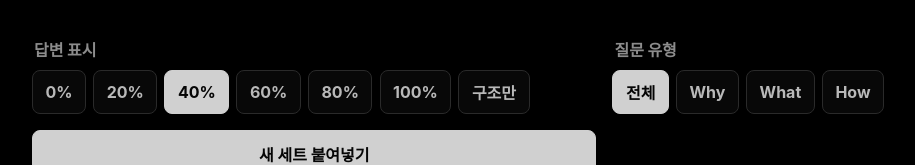
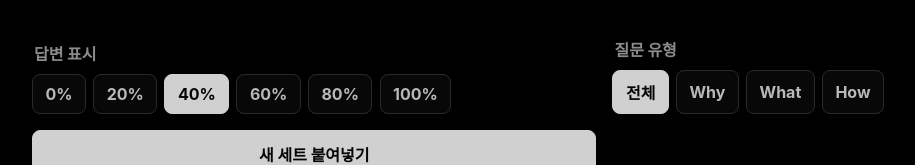
Before and after one commit to ckleenok/interview-recall-trainer, a React (Vite) app: page / in a window 1280 px wide. Shown: the part 304-469 px from the top of the page, without its empty margins (182-1097 px from the left). Built offline with nearby package versions, Linux system fonts and the light colour scheme.

Commit message:
Remove structure-only display option

```diff
--- a/public/sw.js
+++ b/public/sw.js
@@ -1,4 +1,4 @@
-const CACHE_NAME = "interview-recall-trainer-v7";
+const CACHE_NAME = "interview-recall-trainer-v8";
 const APP_SHELL = ["/", "/index.html", "/manifest.webmanifest", "/icons/icon-192.svg", "/icons/icon-512.svg"];
 
 self.addEventListener("install", (event) => {
--- a/src/components/BlankRatioSelector.tsx
+++ b/src/components/BlankRatioSelector.tsx
@@ -2,17 +2,13 @@ const RATIOS = [0, 20, 40, 60, 80, 100];
 
 interface BlankRatioSelectorProps {
   value: number;
-  displayMode: "cloze" | "structure";
   onChange: (value: number) => void;
-  onStructureOnly: () => void;
   compact?: boolean;
 }
 
 export function BlankRatioSelector({
   value,
-  displayMode,
   onChange,
-  onStructureOnly,
   compact = false,
 }: BlankRatioSelectorProps) {
   return (
@@ -21,23 +17,15 @@ export function BlankRatioSelector({
       <div className="ratioOptions">
         {RATIOS.map((ratio) => (
           <button
-            className={displayMode === "cloze" && ratio === value ? "ratioButton active" : "ratioButton"}
+            className={ratio === value ? "ratioButton active" : "ratioButton"}
             key={ratio}
             type="button"
-            aria-pressed={displayMode === "cloze" && ratio === value}
+            aria-pressed={ratio === value}
             onClick={() => onChange(ratio)}
           >
             {ratio}%
           </button>
         ))}
-        <button
-          className={displayMode === "structure" ? "ratioButton active" : "ratioButton"}
-          type="button"
-          aria-pressed={displayMode === "structure"}
-          onClick={onStructureOnly}
-        >
-          구조만
-        </button>
       </div>
     </fieldset>
   );
--- a/src/components/ClozeAnswer.tsx
+++ b/src/components/ClozeAnswer.tsx
@@ -6,7 +6,6 @@ interface ClozeAnswerProps {
   answerParts: StructuredAnswerPart[];
   hiddenTargetsByPart: ClozeTarget[][];
   blankRatio: number;
-  structureOnly: boolean;
   revealToken: number;
   hideToken: number;
 }
@@ -15,7 +14,6 @@ export function ClozeAnswer({
   answerParts,
   hiddenTargetsByPart,
   blankRatio,
-  structureOnly,
   revealToken,
   hideToken,
 }: ClozeAnswerProps) {
@@ -40,7 +38,7 @@ export function ClozeAnswer({
 
   useEffect(() => {
     setRevealed(new Set());
-  }, [answerParts, blankRatio, hiddenTargetsByPart, structureOnly]);
+  }, [answerParts, blankRatio, hiddenTargetsByPart]);
 
   useEffect(() => {
     setRevealed(new Set(allKeys));
@@ -65,10 +63,6 @@ export function ClozeAnswer({
       <div className="answerParts">
         {segmentedParts.map((part, partIndex) => (
           <section className="answerPart" key={`${part.label}-${partIndex}`}>
-            {structureOnly ? (
-              <p className="structureOnlyLine">{part.label} :</p>
-            ) : (
-              <>
             <span className="answerPartLabel">{part.label}</span>
             <p className="clozeAnswer">
               {part.segments.map((segment) => {
@@ -98,8 +92,6 @@ export function ClozeAnswer({
                 );
               })}
             </p>
-              </>
-            )}
           </section>
         ))}
       </div>
--- a/src/pages/HomePage.tsx
+++ b/src/pages/HomePage.tsx
@@ -18,17 +18,6 @@ export function HomePage({ storage, setStorage, onImport, onStart }: HomePagePro
       settings: {
         ...previous.settings,
         blankRatio,
-        answerDisplayMode: "cloze",
-      },
-    }));
-  }
-
-  function updateStructureOnly() {
-    setStorage((previous) => ({
-      ...previous,
-      settings: {
-        ...previous.settings,
-        answerDisplayMode: "structure",
       },
     }));
   }
@@ -71,9 +60,7 @@ export function HomePage({ storage, setStorage, onImport, onStart }: HomePagePro
       <section className="toolbar" aria-label="연습 설정">
         <BlankRatioSelector
           value={storage.settings.blankRatio}
-          displayMode={storage.settings.answerDisplayMode}
           onChange={updateBlankRatio}
-          onStructureOnly={updateStructureOnly}
         />
         <QuestionTypeSelector
           value={storage.settings.questionTypeFilter}
--- a/src/pages/PracticePage.tsx
+++ b/src/pages/PracticePage.tsx
@@ -99,17 +99,6 @@ export function PracticePage({ storage, setStorage, questionSet, mode, start, on
       settings: {
         ...previous.settings,
         blankRatio,
-        answerDisplayMode: "cloze",
-      },
-    }));
-  }
-
-  function updateStructureOnly() {
-    setStorage((previous) => ({
-      ...previous,
-      settings: {
-        ...previous.settings,
-        answerDisplayMode: "structure",
       },
     }));
   }
@@ -284,11 +273,7 @@ export function PracticePage({ storage, setStorage, questionSet, mode, start, on
               {session.currentNumber}/{session.total}
             </span>
             <span>{mode === "random" ? "랜덤" : mode === "review" ? "복습" : "순차"}</span>
-            <span>
-              {storage.settings.answerDisplayMode === "structure"
-                ? "구조만"
-                : `빈칸 ${storage.settings.blankRatio}%`}
-            </span>
+            <span>빈칸 {storage.settings.blankRatio}%</span>
             <span>
               유형 {storage.settings.questionTypeFilter === "all" ? "전체" : storage.settings.questionTypeFilter.toUpperCase()}
             </span>
@@ -298,9 +283,7 @@ export function PracticePage({ storage, setStorage, questionSet, mode, start, on
           <BlankRatioSelector
             compact
             value={storage.settings.blankRatio}
-            displayMode={storage.settings.answerDisplayMode}
             onChange={updateRatio}
-            onStructureOnly={updateStructureOnly}
           />
           <QuestionTypeSelector
             compact
@@ -334,7 +317,6 @@ export function PracticePage({ storage, setStorage, questionSet, mode, start, on
             answerParts={session.currentQuestion.answerParts}
             hiddenTargetsByPart={session.hiddenTargetsByPart}
             blankRatio={storage.settings.blankRatio}
-            structureOnly={storage.settings.answerDisplayMode === "structure"}
             revealToken={revealToken}
             hideToken={hideToken}
           />
--- a/src/styles.css
+++ b/src/styles.css
@@ -582,14 +582,6 @@ p {
   font-weight: 900;
 }
 
-.structureOnlyLine {
-  margin: 0;
-  color: var(--text);
-  font-size: clamp(1.45rem, 1.15rem + 0.9vw, 1.84rem);
-  line-height: 1.72;
-  font-weight: 900;
-}
-
 .clozeAnswer {
   margin-bottom: 0;
   white-space: pre-wrap;
--- a/src/types/interview.ts
+++ b/src/types/interview.ts
@@ -1,7 +1,6 @@
 export type PracticeMode = "sequential" | "random" | "review";
 export type QuestionType = "why" | "what" | "how";
 export type QuestionTypeFilter = "all" | QuestionType;
-export type AnswerDisplayMode = "cloze" | "structure";
 export type ReadinessLevel = 1 | 2 | 3 | 4 | 5;
 
 export interface StructuredAnswerPart {
@@ -49,7 +48,6 @@ export interface AppStorage {
   sets: QuestionSet[];
   settings: {
     blankRatio: number;
-    answerDisplayMode: AnswerDisplayMode;
     questionTypeFilter: QuestionTypeFilter;
     lastSetId?: string;
     lastMode?: PracticeMode;
--- a/src/utils/storage.ts
+++ b/src/utils/storage.ts
@@ -1,7 +1,6 @@
 import { DEFAULT_SET_UPDATED_AT, defaultSet } from "../data/defaultSet";
 import type {
   AppStorage,
-  AnswerDisplayMode,
   InterviewQuestion,
   PracticeMode,
   QuestionSet,
@@ -18,7 +17,6 @@ export function createInitialStorage(): AppStorage {
     sets: [defaultSet],
     settings: {
       blankRatio: 40,
-      answerDisplayMode: "cloze",
       questionTypeFilter: "all",
       lastSetId: defaultSet.id,
       lastMode: "sequential",
@@ -43,7 +41,7 @@ type LegacyStorage = Partial<Omit<AppStorage, "version" | "sets" | "progress">>
   progress?: Record<string, Partial<SetProgress>>;
   settings?: {
     blankRatio?: number;
-    answerDisplayMode?: AnswerDisplayMode;
+    answerDisplayMode?: "cloze" | "structure";
     showKeySentence?: boolean;
     questionTypeFilter?: string;
     lastSetId?: string;
@@ -116,8 +114,7 @@ function migrateStorage(storage: LegacyStorage): AppStorage {
     version: 2,
     sets: (storage.sets ?? []).map(migrateSet),
     settings: {
-      blankRatio: storage.settings?.blankRatio ?? 40,
-      answerDisplayMode: storage.settings?.answerDisplayMode === "structure" ? "structure" : "cloze",
+      blankRatio: storage.settings?.answerDisplayMode === "structure" ? 100 : storage.settings?.blankRatio ?? 40,
       questionTypeFilter: normalizeQuestionTypeFilter(storage.settings?.questionTypeFilter),
       lastSetId: storage.settings?.lastSetId,
       lastMode: storage.settings?.lastMode,
@@ -168,7 +165,6 @@ export function loadStorage(): AppStorage {
       ...migrated,
       settings: {
         blankRatio: migrated.settings.blankRatio,
-        answerDisplayMode: migrated.settings.answerDisplayMode,
         questionTypeFilter: migrated.settings.questionTypeFilter,
         lastSetId: migrated.settings.lastSetId,
         lastMode: migrated.settings.lastMode,
```
Lines whose indentation alone changed are shown as unchanged.
